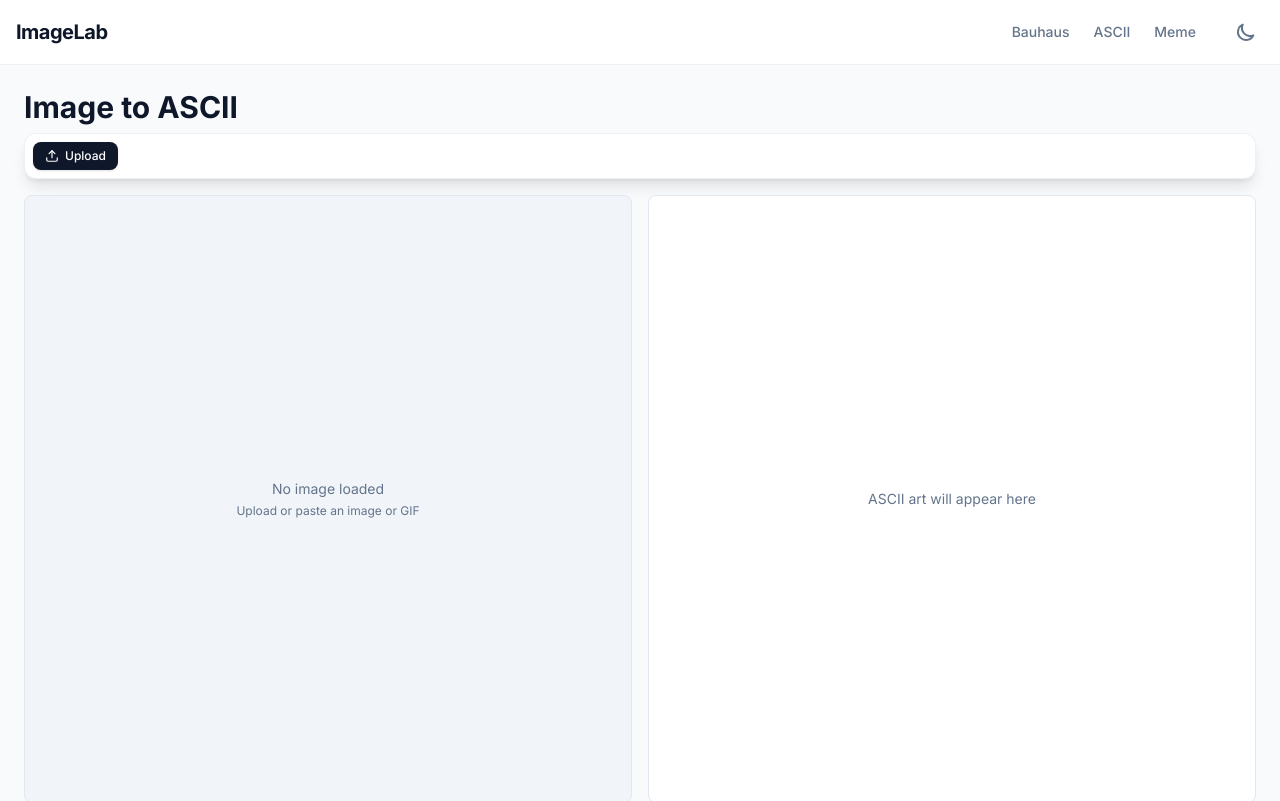
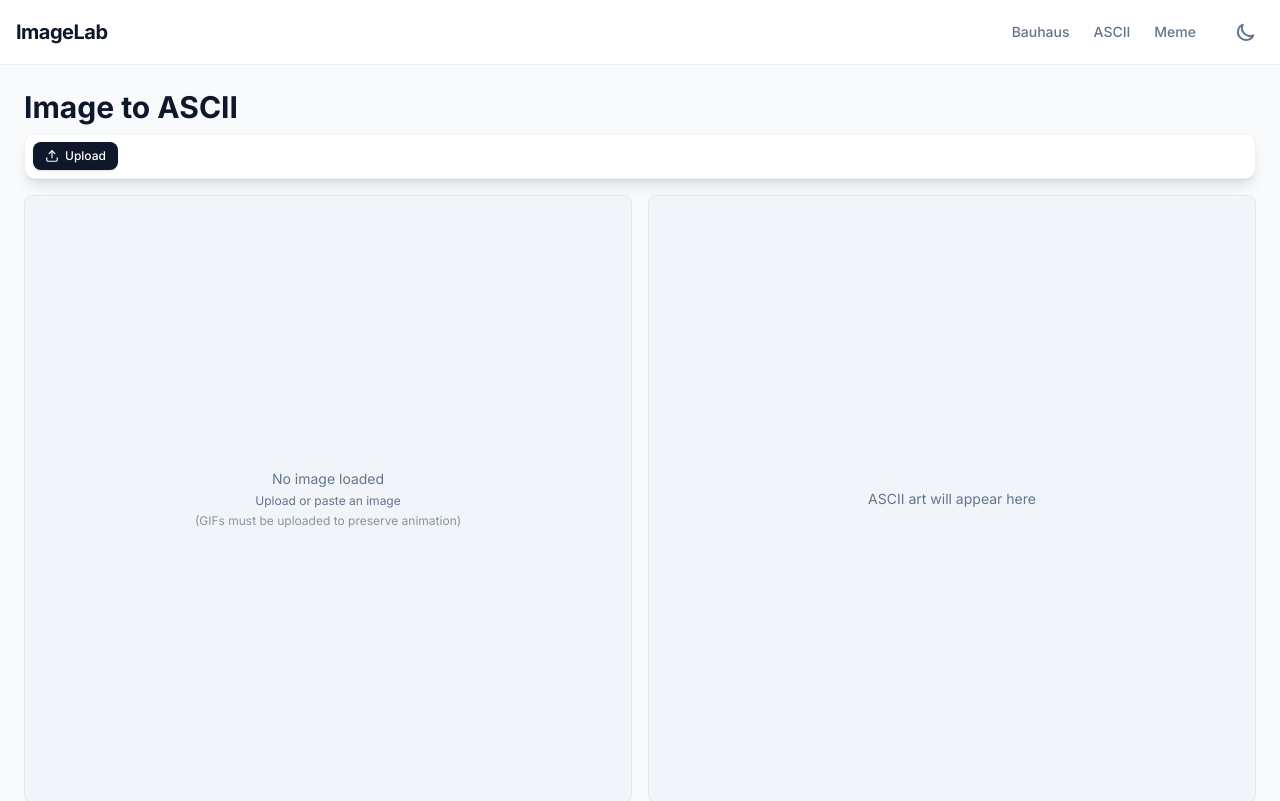
Before and after one commit to pederespen/imagelab, a Next.js app: page /ascii in a window 1280 px wide. Built offline with nearby package versions, Linux system fonts and the light colour scheme.

Commit message:
small comments added

```diff
--- a/components/tools/AsciiConverter.tsx
+++ b/components/tools/AsciiConverter.tsx
@@ -372,7 +372,10 @@ export default function AsciiConverter() {
             ) : (
               <div className="text-center text-muted-foreground">
                 <p className="text-sm">No image loaded</p>
-                <p className="text-xs mt-1">Upload or paste an image or GIF</p>
+                <p className="text-xs mt-1">Upload or paste an image</p>
+                <p className="text-xs mt-1 opacity-75">
+                  (GIFs must be uploaded to preserve animation)
+                </p>
               </div>
             )}
           </div>
@@ -382,7 +385,7 @@ export default function AsciiConverter() {
         <div className="flex flex-col gap-2">
           <div
             ref={asciiContainerRef}
-            className="bg-card border border-border rounded-lg overflow-auto aspect-square"
+            className="bg-muted border border-border rounded-lg overflow-auto aspect-square"
           >
             {asciiArt ? (
               <pre
```
